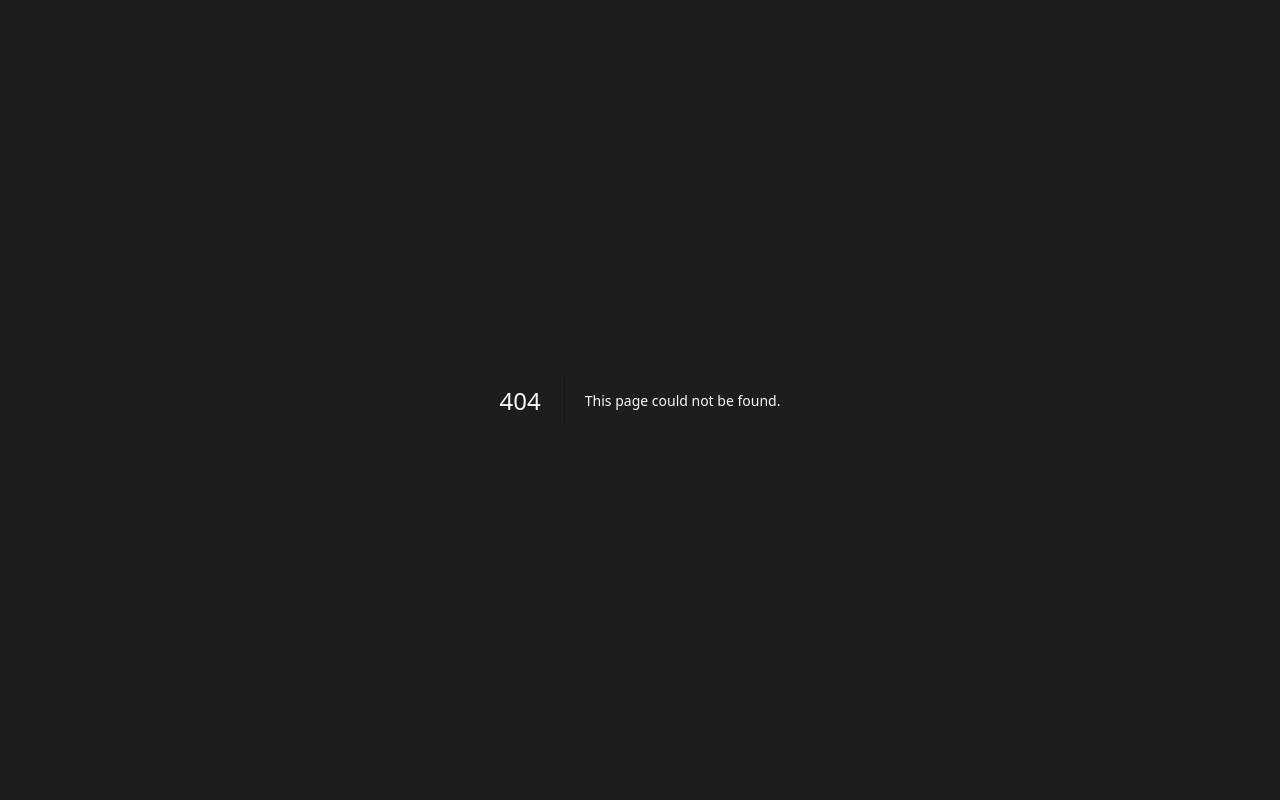
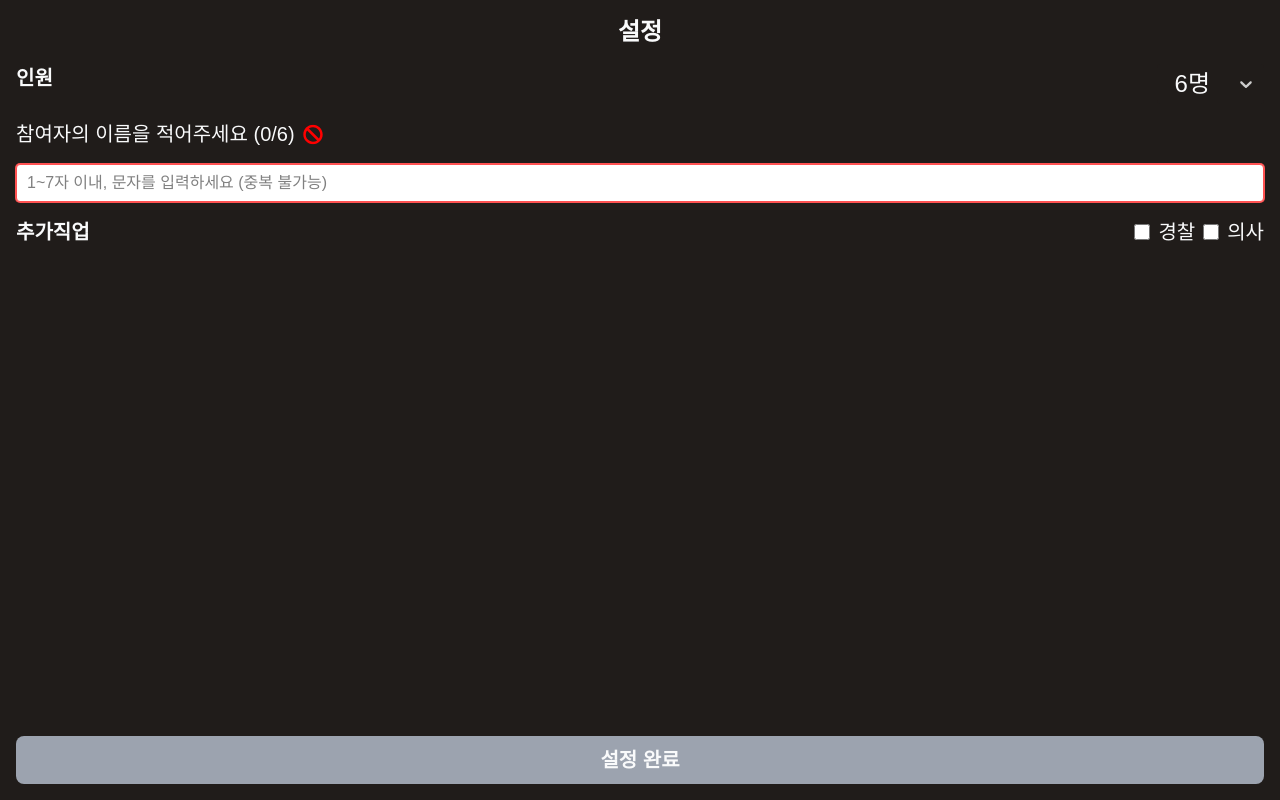
Before and after one commit to DDD120/mafia-g-master, a Next.js app: page /setting in a window 1280 px wide. Before the commit this address had no page. Built offline with nearby package versions, Linux system fonts and the light colour scheme; a web font is replaced by a local one.

Commit message:
feat Setting 페이지 UI 구현

```diff
--- a/app/layout.tsx
+++ b/app/layout.tsx
@@ -2,6 +2,7 @@ import "./globals.css"
 import type { Metadata } from "next"
 import { Noto_Serif_KR } from "next/font/google"
 import localFont from "next/font/local"
+import RecoilRootWrapper from "@/providers/RecoilRootWrapper"
 
 const pretendard = localFont({
   src: "./PretendardVariable.woff2",
@@ -24,11 +25,13 @@ export const metadata: Metadata = {
 function RootLayout({ children }: { children: React.ReactNode }) {
   return (
     <html lang="ko">
-      <body
-        className={`${pretendard.variable} ${serif.variable} font-pretendard min-h-screen  bg-black text-gray-50`}
-      >
-        {children}
-      </body>
+      <RecoilRootWrapper>
+        <body
+          className={`${pretendard.variable} ${serif.variable} leading-normal font-pretendard min-h-screen bg-black text-gray-50`}
+        >
+          {children}
+        </body>
+      </RecoilRootWrapper>
     </html>
   )
 }
--- a/app/page.tsx
+++ b/app/page.tsx
@@ -1,18 +1,15 @@
-"use client"
-
-import Lottie from "lottie-react"
-import splashMafia from "./splash_mafia.json"
 import Button from "@/components/Button/Button"
+import MafiaLottie from "@/components/MafiaLottie"
 
 function Home() {
   return (
     <main className="h-full flex flex-col gap-1 items-center justify-center text-center">
       <div className="w-44 h-44 overflow-hidden rounded-full mb-4">
-        <Lottie animationData={splashMafia} loop={true} />
+        <MafiaLottie />
       </div>
       <h1 className="text-red font-black text-4xl">마피아 마스터</h1>
       <p className="mb-4">마피아 게임 오프라인 진행 가이드</p>
-      <Button isActive onClick={() => {}}>
+      <Button layoutMode="inline" to="/setting">
         시작하기
       </Button>
     </main>
--- /dev/null
+++ b/app/setting/page.tsx
@@ -0,0 +1,105 @@
+"use client"
+
+import BasicLayout from "@/components/BasicLayout.tsx"
+import Button from "@/components/Button/Button"
+import { KeyboardEventHandler, useCallback, useEffect, useState } from "react"
+import { MultiValue, Theme } from "react-select"
+import UsersCountSelect from "@/components/setting/UsersCountSelect"
+import NamesInput from "@/components/setting/NamesInput"
+import AddJobSelect from "@/components/setting/AddJobSelect"
+
+const usersCountOptions = [
+  { value: 6, label: "6명" },
+  { value: 7, label: "7명" },
+  { value: 8, label: "8명" },
+  { value: 9, label: "9명" },
+  { value: 10, label: "10명" },
+]
+
+export const selectThema = (theme: Theme) => ({
+  ...theme,
+  colors: {
+    ...theme.colors,
+    primary25: "#FF8A8066",
+    primary50: "#FF8A8088",
+    primary75: "#FF8A80",
+    primary: "#FF5252",
+  },
+})
+
+export interface Option<T> {
+  readonly label: string
+  readonly value: T
+}
+
+const createOption = (label: string) => ({
+  label,
+  value: label,
+})
+
+function Setting() {
+  const [isRequired, setIsRequired] = useState(false)
+  const [usersCount, setUsersCount] = useState(usersCountOptions[0].value)
+  const [inputValue, setInputValue] = useState("")
+  const [names, setNames] = useState<readonly Option<string>[]>([])
+
+  const handleKeyDown: KeyboardEventHandler = (event) => {
+    if (!inputValue) return
+    if (names.some((n) => n.label === inputValue)) return
+    if (usersCount <= names.length) return
+
+    switch (event.key) {
+      case "Enter":
+      case "Tab":
+        setNames((prev) => [...prev, createOption(inputValue)])
+        setInputValue("")
+        event.preventDefault()
+    }
+  }
+
+  const handleNamesChange = useCallback(
+    (newValue: MultiValue<Option<string>>) => {
+      setNames(newValue)
+    },
+    []
+  )
+
+  const handleNamesInputChange = useCallback((newValue: string) => {
+    setInputValue(newValue)
+  }, [])
+
+  const handleUsersCountChange = (count: Option<number>) => {
+    setUsersCount(count.value)
+    setNames([])
+  }
+
+  useEffect(() => {
+    names.length < usersCount ? setIsRequired(false) : setIsRequired(true)
+  }, [names.length, usersCount])
+
+  return (
+    <BasicLayout
+      headText="설정"
+      footer={<Button isActive={isRequired}>설정 완료</Button>}
+    >
+      <div className="flex flex-col gap-4">
+        <UsersCountSelect
+          onChange={handleUsersCountChange}
+          options={usersCountOptions}
+        />
+        <NamesInput
+          usersCount={usersCount}
+          names={names}
+          isRequired={isRequired}
+          inputValue={inputValue}
+          handleNamesChange={handleNamesChange}
+          handleNamesInputChange={handleNamesInputChange}
+          handleKeyDown={handleKeyDown}
+        />
+        <AddJobSelect />
+      </div>
+    </BasicLayout>
+  )
+}
+
+export default Setting
--- /dev/null
+++ b/components/BasicLayout.tsx.tsx
@@ -0,0 +1,21 @@
+interface Props {
+  headText: string
+  footer?: React.ReactNode
+  children: React.ReactNode
+}
+
+function BasicLayout({ headText, footer, children }: Props) {
+  return (
+    <section className="h-full flex flex-col  justify-between p-4">
+      <div>
+        <header>
+          <h1 className="font-black text-2xl text-center">{headText}</h1>
+        </header>
+        <div className="mt-4">{children}</div>
+      </div>
+      <footer className="w-full">{footer}</footer>
+    </section>
+  )
+}
+
+export default BasicLayout
--- a/components/Button/Button.tsx
+++ b/components/Button/Button.tsx
@@ -1,17 +1,41 @@
+import Link from "next/link"
+
 interface Props {
-  isActive: boolean
-  onClick: () => void
   children: React.ReactNode
+  layoutMode?: "inline" | "fullWidth"
+  isActive?: boolean
+  to?: string
+  onClick?: () => void
 }
 
-function Button({ isActive, onClick, children }: Props) {
+function Button({
+  layoutMode = "fullWidth",
+  isActive = true,
+  children,
+  to,
+  onClick,
+}: Props) {
+  if (to) {
+    return (
+      <Link
+        href={to}
+        className={`w-full h-[48px] bg-red text-gray-50 rounded-lg text-xl font-black px-4 transition  disabled:bg-slate-400 flex justify-center items-center ${
+          isActive && "hover:brightness-105"
+        } ${layoutMode === "inline" && "max-w-[300px]"}`}
+        onClick={onClick}
+      >
+        {children}
+      </Link>
+    )
+  }
+
   return (
     <button
       disabled={!isActive}
+      className={`w-full h-[48px] bg-red text-gray-50 rounded-lg text-xl font-black px-4 transition  disabled:bg-gray-400 ${
+        isActive && "hover:brightness-105"
+      } ${layoutMode === "inline" && "max-w-[300px]"}`}
       onClick={onClick}
-      className={`max-w-[300px] w-11/12 h-[48px] bg-red text-gray-50 rounded-lg text-xl font-black px-4 transition  disabled:bg-slate-400 ${
-        isActive && "hover:brightness-105"
-      }`}
     >
       {children}
     </button>
--- /dev/null
+++ b/components/MafiaLottie.tsx
@@ -0,0 +1,10 @@
+"use client"
+
+import Lottie from "lottie-react"
+import splashMafia from "@/app/splash_mafia.json"
+
+function MafiaLottie() {
+  return <Lottie animationData={splashMafia} loop={true} />
+}
+
+export default MafiaLottie
--- /dev/null
+++ b/components/setting/AddJobSelect.tsx
@@ -0,0 +1,29 @@
+function AddJobSelect() {
+  return (
+    <div className="flex justify-between">
+      <h2 className="text-xl font-bold">추가직업</h2>
+      <div className="flex items-center">
+        <input
+          className="w-4 h-4 mr-2 cursor-pointer accent-red"
+          type="checkbox"
+          name="경찰"
+          id="police"
+        />
+        <label className="text-xl cursor-pointer" htmlFor="police">
+          경찰
+        </label>
+        <input
+          className="w-4 h-4 mr-2 ml-2 cursor-pointer accent-red"
+          type="checkbox"
+          name="의사"
+          id="doctor"
+        />
+        <label className="text-xl cursor-pointer" htmlFor="doctor">
+          의사
+        </label>
+      </div>
+    </div>
+  )
+}
+
+export default AddJobSelect
--- /dev/null
+++ b/components/setting/NamesInput.tsx
@@ -0,0 +1,62 @@
+import CreatableSelect from "react-select/creatable"
+import { FaBan, FaCheck } from "react-icons/fa"
+import { Option, selectThema } from "@/app/setting/page"
+import { KeyboardEvent } from "react"
+import { MultiValue, InputProps, components, GroupBase } from "react-select"
+
+interface Props {
+  names: readonly Option<string>[]
+  usersCount: number
+  isRequired: boolean
+  handleKeyDown: (event: KeyboardEvent) => void
+  handleNamesChange: (newValue: MultiValue<Option<string>>) => void
+  handleNamesInputChange: (newValue: string) => void
+  inputValue: string
+}
+
+function Input(
+  props: InputProps<Option<string>, true, GroupBase<Option<string>>>
+) {
+  return <components.Input minLength={1} maxLength={7} {...props} />
+}
+
+function NamesInput({
+  names,
+  usersCount,
+  isRequired,
+  handleKeyDown,
+  handleNamesChange,
+  handleNamesInputChange,
+  inputValue,
+}: Props) {
+  return (
+    <>
+      <p className="text-xl flex items-center">
+        참여자의 이름을 적어주세요 ({names.length}/{usersCount})
+        {isRequired ? (
+          <FaCheck color="lightgreen" className="ml-2  translate-y-[0.5px]" />
+        ) : (
+          <FaBan color="red" className="ml-2  translate-y-[0.5px]" />
+        )}
+      </p>
+      <CreatableSelect
+        id="names"
+        instanceId="names"
+        components={{ Input, DropdownIndicator: null }}
+        inputValue={inputValue}
+        autoFocus
+        isClearable
+        isMulti
+        menuIsOpen={false}
+        onKeyDown={handleKeyDown}
+        onChange={handleNamesChange}
+        onInputChange={handleNamesInputChange}
+        value={names}
+        placeholder="1~7자 이내, 문자를 입력하세요 (중복 불가능)"
+        theme={selectThema}
+      />
+    </>
+  )
+}
+
+export default NamesInput
--- /dev/null
+++ b/components/setting/UsersCountSelect.tsx
@@ -0,0 +1,53 @@
+"use client"
+
+import { Option, selectThema } from "@/app/setting/page"
+import { colors } from "@/lib/colors"
+import Select, { GroupBase, OptionsOrGroups } from "react-select"
+
+interface Props {
+  onChange: (newValue: Option<number>) => void
+  options: OptionsOrGroups<any, GroupBase<any>>
+}
+
+function UsersCountSelect({ onChange, options }: Props) {
+  return (
+    <div className="flex justify-between">
+      <h2 className="text-xl font-bold">인원</h2>
+      <Select
+        id="usersCount"
+        instanceId="usersCount"
+        onChange={onChange}
+        defaultValue={options[0]}
+        options={options}
+        theme={selectThema}
+        styles={{
+          control: (base) => ({
+            ...base,
+            backgroundColor: colors.black,
+            border: "none",
+            transition: "0.2s",
+            cursor: "pointer",
+          }),
+          option: (base) => ({
+            ...base,
+            color: colors.black,
+            transition: "0.2s",
+            cursor: "pointer",
+          }),
+          singleValue: (base) => ({
+            ...base,
+            color: colors.textGray50,
+            fontSize: "24px",
+            paddingInline: "8px",
+          }),
+          indicatorSeparator: (base) => ({
+            ...base,
+            display: "none",
+          }),
+        }}
+      />
+    </div>
+  )
+}
+
+export default UsersCountSelect
--- /dev/null
+++ b/lib/colors.ts
@@ -0,0 +1,5 @@
+export const colors = {
+  textGray50: "#F9FAFB",
+  red: "#D50000",
+  black: "#201C1A",
+}
--- a/package.json
+++ b/package.json
@@ -22,6 +22,9 @@
     "postcss": "8.4.27",
     "react": "18.2.0",
     "react-dom": "18.2.0",
+    "react-icons": "^4.10.1",
+    "react-select": "^5.7.4",
+    "recoil": "^0.7.7",
     "tailwindcss": "3.3.3",
     "typescript": "5.1.6"
   },
--- /dev/null
+++ b/providers/RecoilRootWrapper.tsx
@@ -0,0 +1,13 @@
+"use client"
+
+import { RecoilRoot } from "recoil"
+
+interface Props {
+  children: React.ReactNode
+}
+
+function RecoilRootWrapper({ children }: Props) {
+  return <RecoilRoot>{children}</RecoilRoot>
+}
+
+export default RecoilRootWrapper
```
Also changed, not shown: 2 other files (tests, documents, lock files or other folders).
